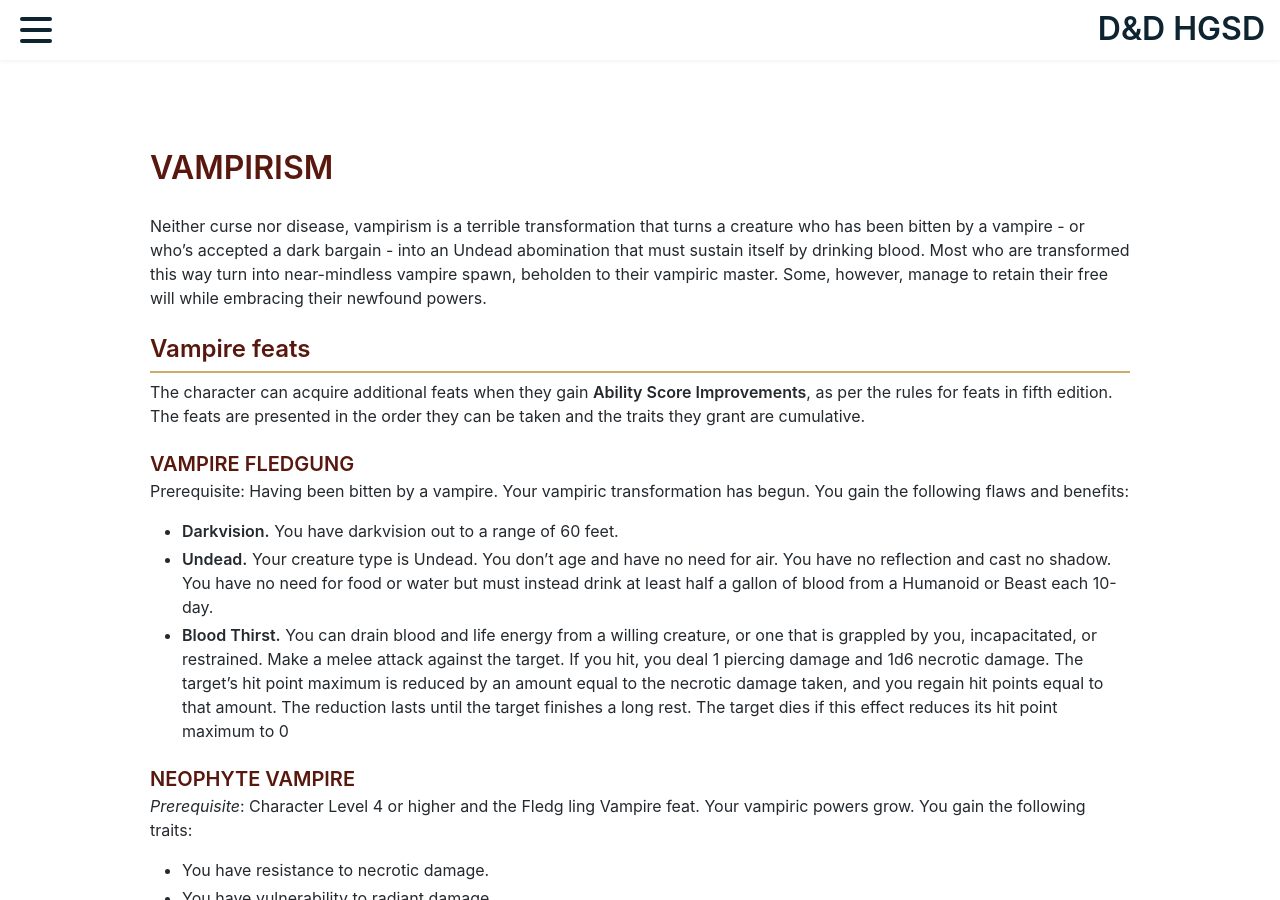
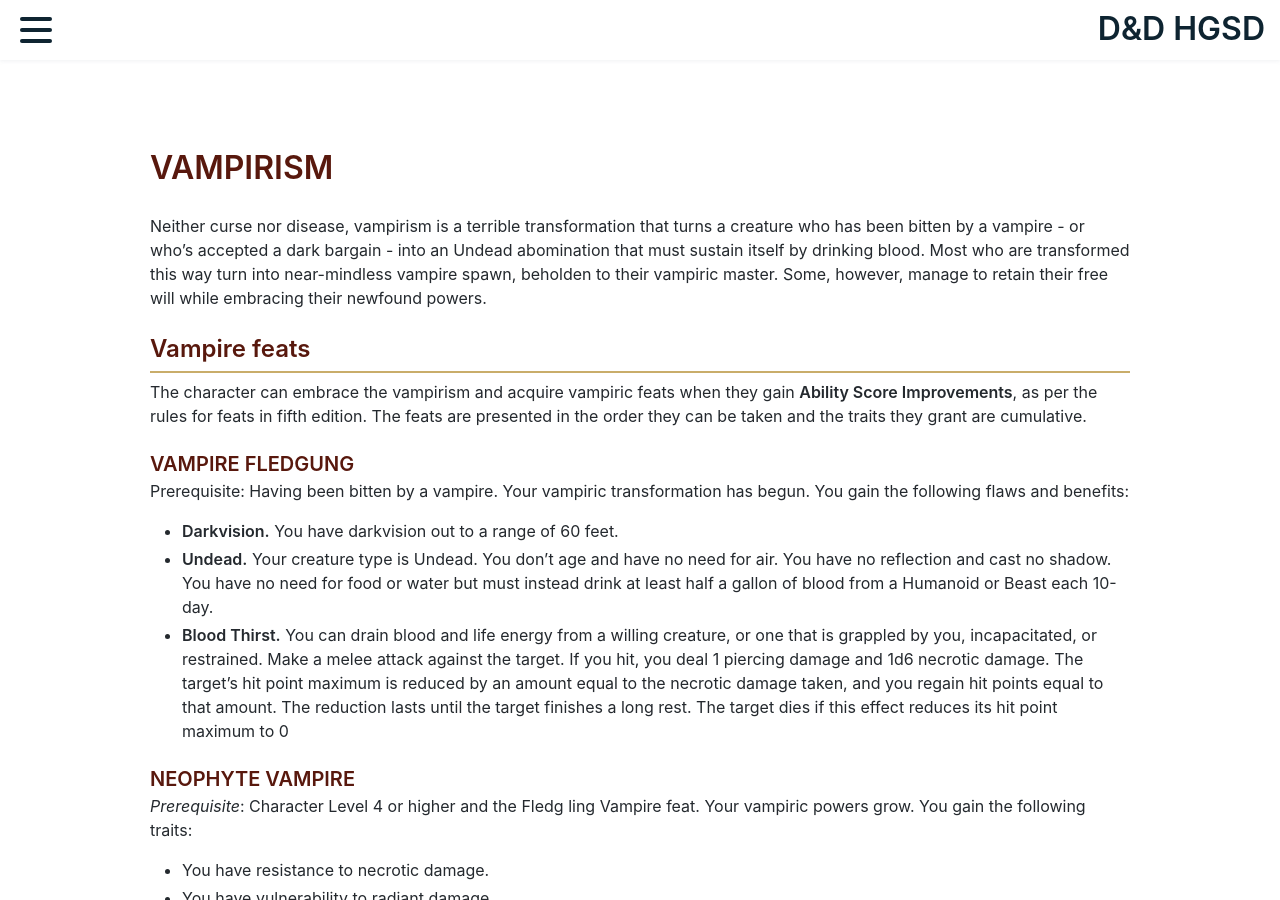
Before and after one commit to mrhelgeklausen/Legacy-of-the-Hellriders, a Jekyll site: the page built from vampireism.md, in a window 1280 px wide and 900 px high. Built offline with Jekyll 4.4.1, drawn with Linux system fonts in a browser that asks for light colours; our own code applies the rules of GitHub Pages for plain Markdown files.

Commit message:
Update vampireism.md

```diff
--- a/vampireism.md
+++ b/vampireism.md
@@ -9,7 +9,7 @@ vampiric master. Some, however, manage to retain their
 free will while embracing their newfound powers.
 
 ## Vampire feats
-The character can acquire additional feats when they gain
+The character can embrace the vampirism and acquire vampiric feats when they gain
 **Ability Score Improvements**, as per the rules for feats in
 fifth edition. The feats are presented in the order they
 can be taken and the traits they grant are cumulative.
```
